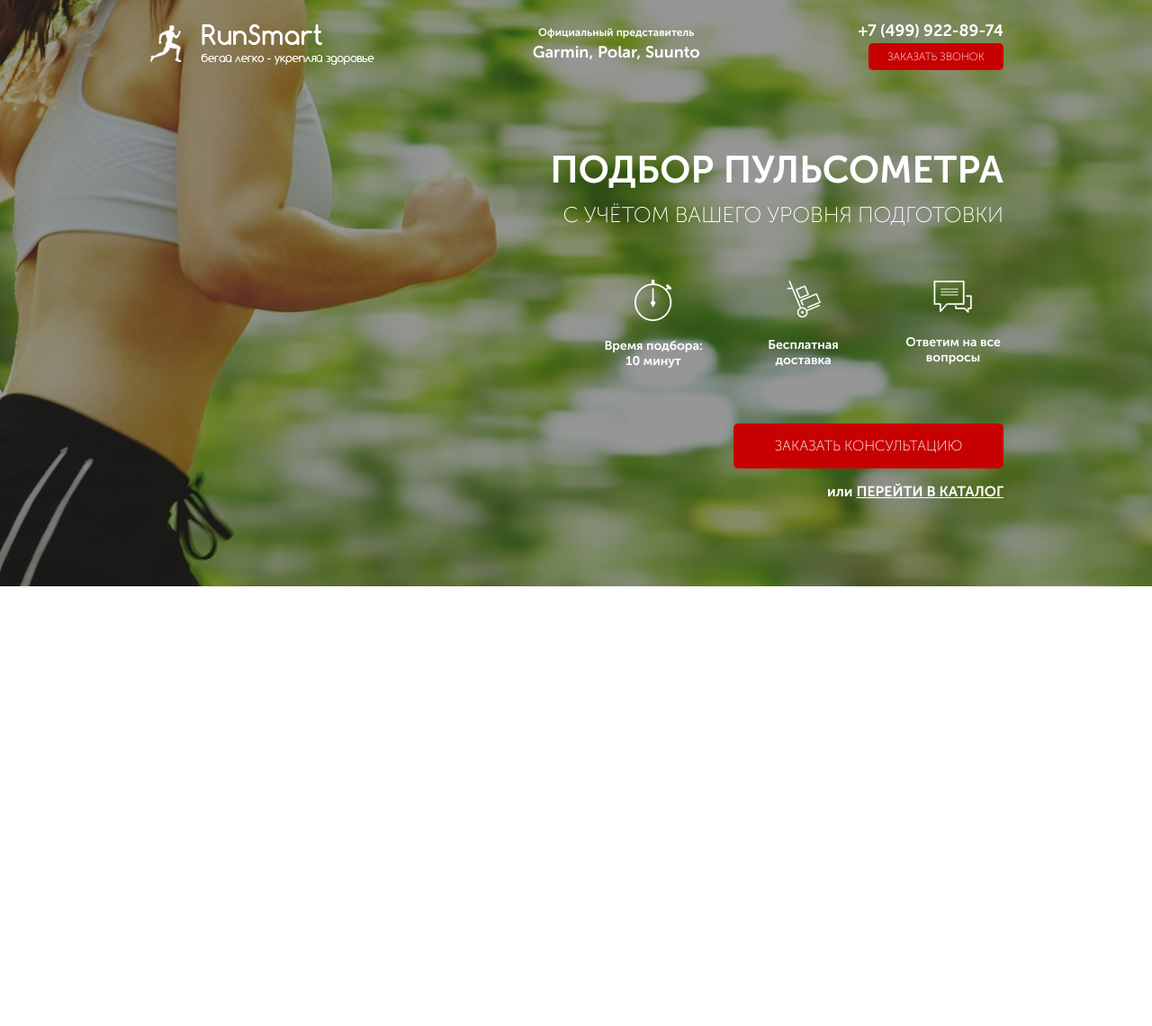
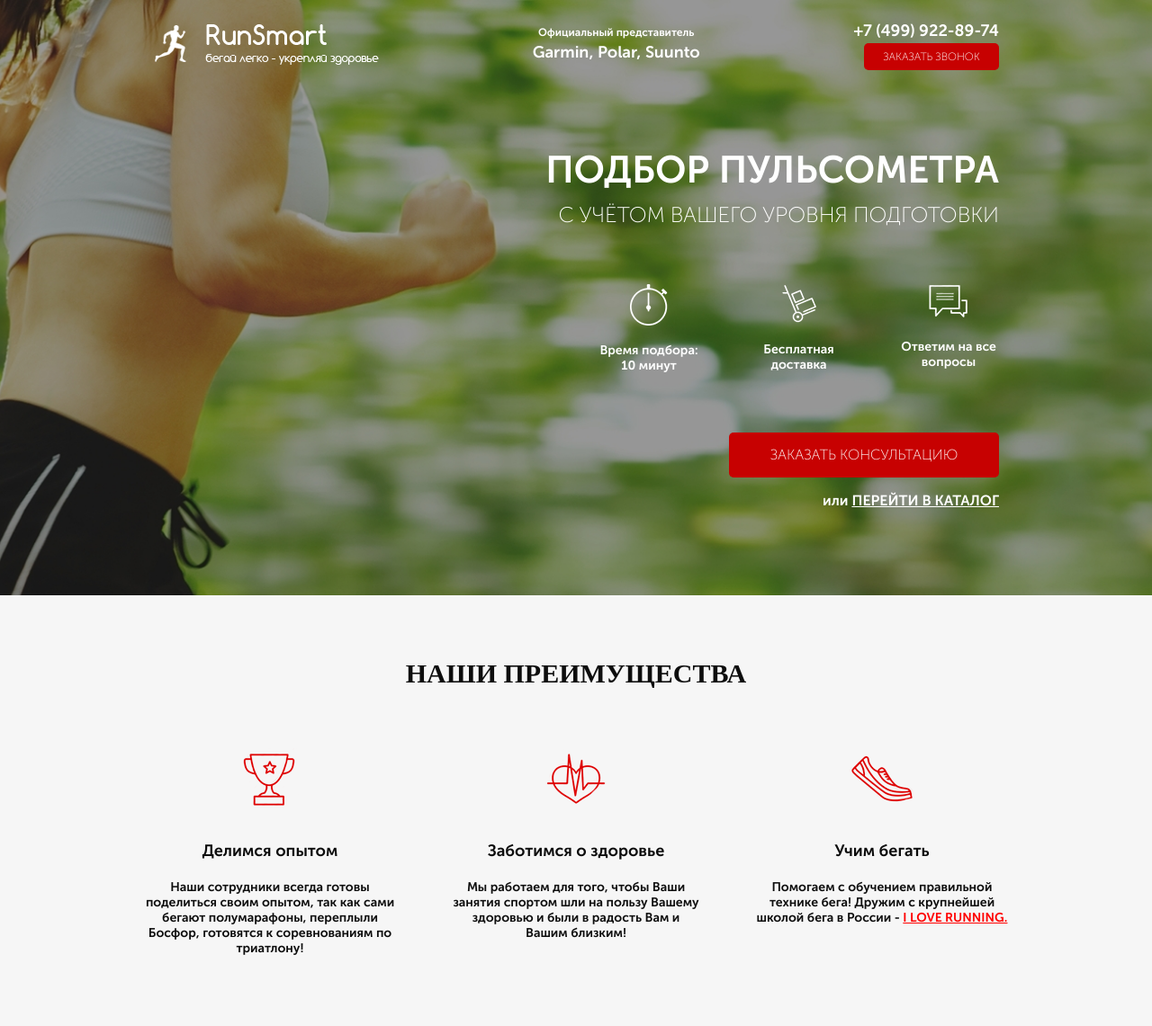
Before and after one commit to ThePanikaShow/PulsHeart, a website: page src/index.html in a window 1280 px wide. Shown: the whole page at 90% size. Before the commit the page ends 800 px from the top, so only its background shows below. Drawn offline with Linux system fonts and the light colour scheme.

Commit message:
pixel perfect +-, section PROMO and ADVANTAGES

```diff
--- a/src/index.html
+++ b/src/index.html
@@ -10,6 +10,7 @@
     <link rel="stylesheet" href="css/style.min.css">
 </head>
 <body>
+
     <div class="promo">
         <div class="container">
             <header class="header">
@@ -57,5 +58,44 @@
 
         </div>
     </div>
+
+    <div class="advantages">
+        <div class="container">
+            <div class="advantages__title">
+                НАШИ ПРЕИМУЩЕСТВА
+            </div>
+            <div class="advantages__wrapper">
+                <div class="advantages__icons">
+                    <div class="advantages__icon">
+                        <img src="icons/advantages-logo/cup.png" alt="cup">
+                            Делимся опытом
+                        <div class="advantages__descr">Наши сотрудники всегда готовы поделиться своим опытом,
+                            так как сами бегают полумарафоны, переплыли Босфор, готовятся к соревнованиям по триатлону!</div>
+                    </div>
+                    <div class="advantages__icon">
+                        <img src="icons/advantages-logo/heart.png" alt="heart">
+                             Заботимся о здоровье
+                        <div class="advantages__descr">Мы работаем для того,
+                            чтобы Ваши занятия спортом шли на пользу Вашему здоровью и были в радость Вам и Вашим близким!</div>
+                    </div>
+                    <div class="advantages__icon">
+                        <img src="icons/advantages-logo/shoe.png" alt="shoe">
+                             Учим бегать
+                    <div class="advantages__descr">Помогаем с обучением
+                        правильной технике бега!
+                        Дружим с крупнейшей школой бега в России -
+                        <a href="#" class="advantages__link">I LOVE RUNNING.</a>
+                    </div>
+                    </div>
+                </div>
+            </div>
+        </div>
+    </div>
+
+
+
+
+
+
 </body>
 </html>
--- /dev/null
+++ b/src/sass/blocks/_advantages.sass
@@ -0,0 +1,40 @@
+.advantages
+    min-height: 470px
+    padding: 69px 0 78px 0
+    background-color: #f6f6f6
+    &__title
+        font-family: MuseoSansCyrl
+        font-size: 30px
+        line-height: 1.2
+        font-weight: 700
+        color: #0d0d0d
+        text-align: center
+    &__wrapper
+        display: flex
+        flex-direction: column
+        align-items: center
+    &__icons
+        display: flex
+        width: 960px
+        margin-top: 65px
+        justify-content: space-between
+    &__icon
+        width: 280px
+        text-align: center
+        font-size: 18px
+        line-height: 1.2
+        font-weight: 500
+        color: #0d0d0d
+        img
+            display: block
+            margin: 0 auto
+            margin-bottom: 34px
+    &__descr
+        margin-top: 22px
+        font-size: 14px
+        font-weight: 400
+        color: #0d0d0d
+        a
+            text-decoration: underline
+            color: #ff0000
+            text-transform: uppercase
--- a/src/sass/blocks/_button.sass
+++ b/src/sass/blocks/_button.sass
@@ -12,4 +12,4 @@
 		width: 300px
 		height: 50px
 		font-size: 16px
-		margin-top: 60px
+		margin-top: 65px
--- a/src/sass/blocks/_promo.sass
+++ b/src/sass/blocks/_promo.sass
@@ -22,7 +22,7 @@
 	&__icons
 		display: flex
 		width: 445px
-		margin-top: 55px
+		margin-top: 60px
 		justify-content: space-between
 	&__icon
 		width: 112px
--- a/src/sass/style.sass
+++ b/src/sass/style.sass
@@ -4,9 +4,10 @@
     font-family: 'Museo Sans Cyrl', sans-serif
 
 .container
-	max-width: 950px
+	max-width: 940px
 	margin: 0 auto
 
 @import 'blocks/promo.sass'
 @import 'blocks/header.sass'
 @import 'blocks/button.sass'
+@import 'blocks/advantages.sass'
```
Also changed, not shown: src/css/style.min.css.
